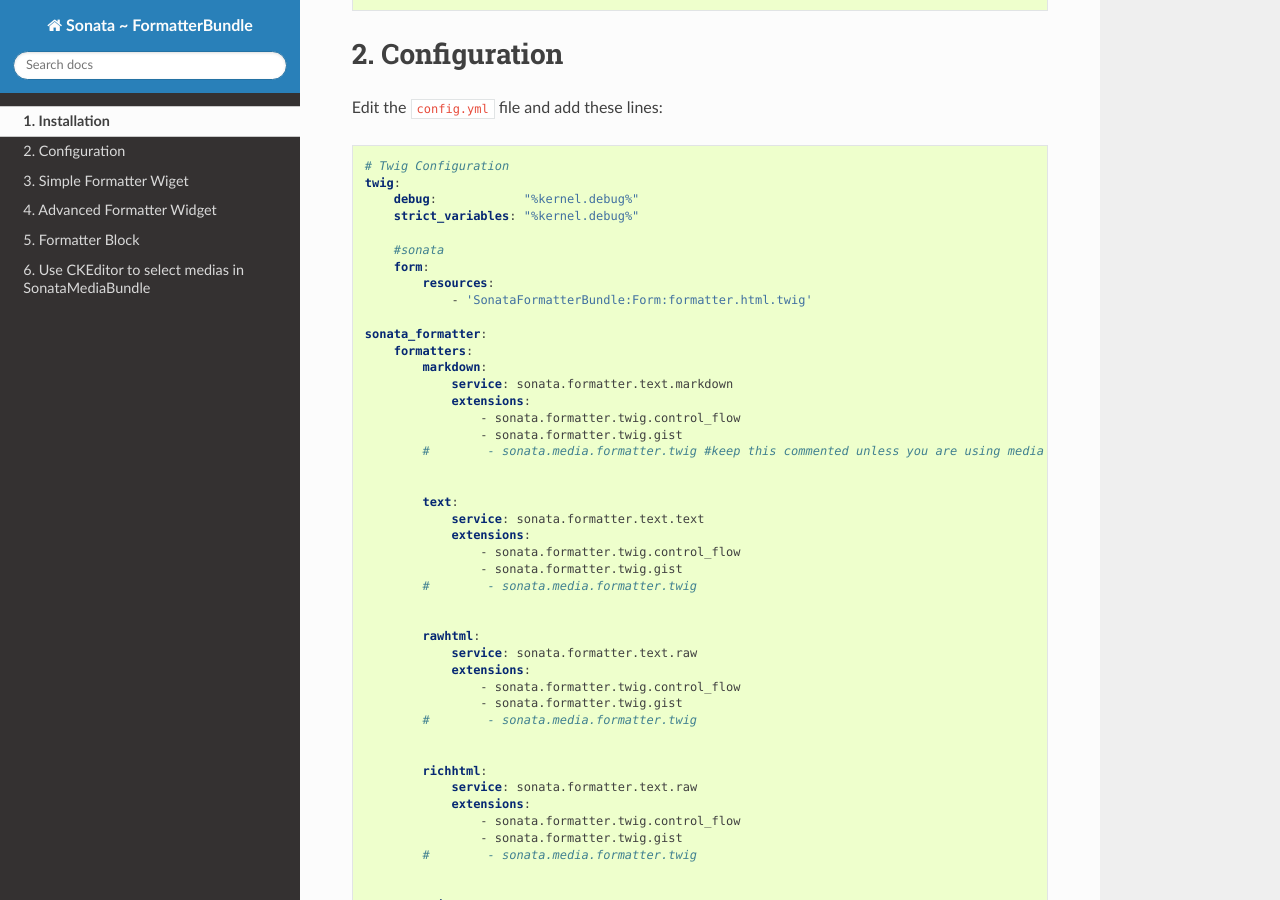
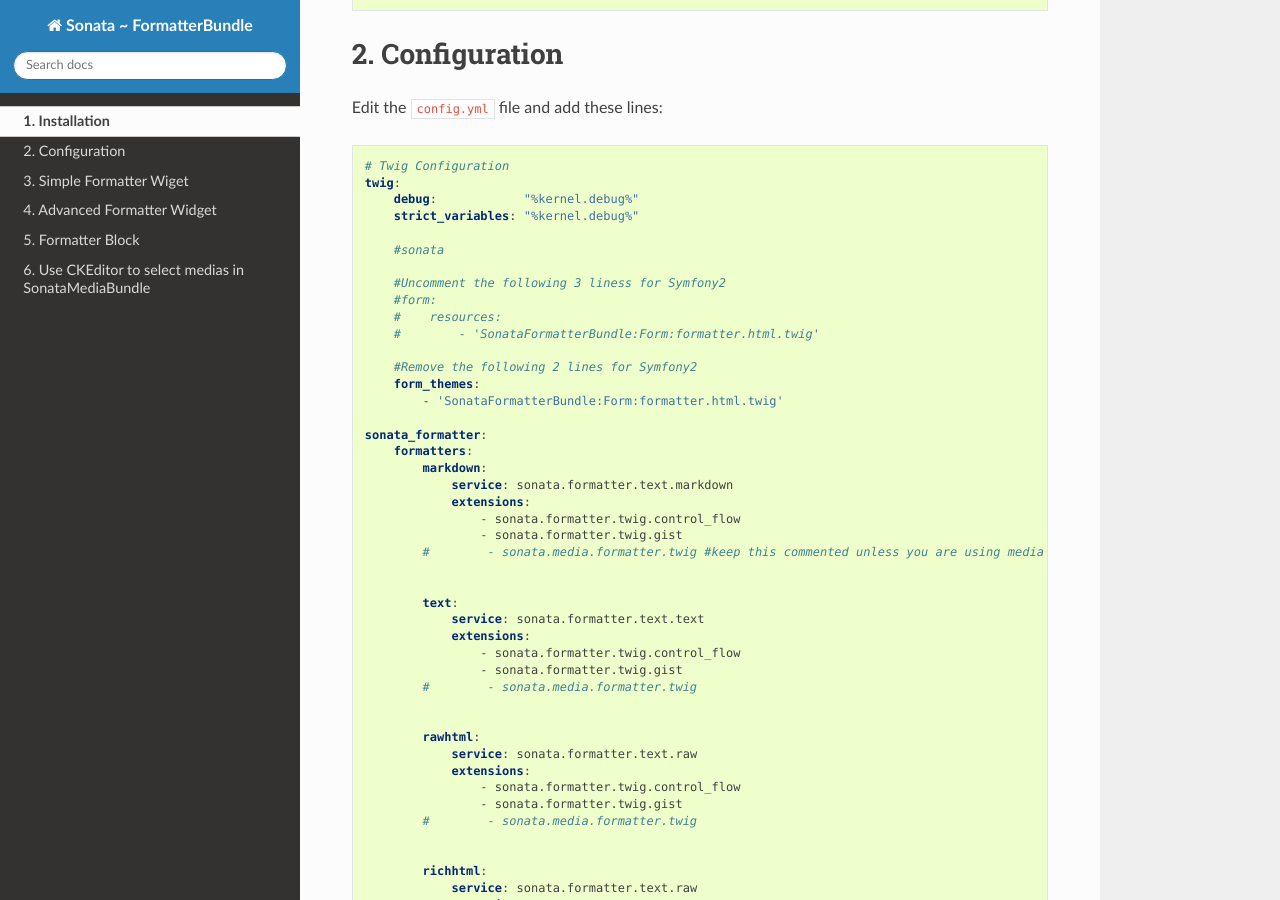
Before and after one commit to sonata-project/SonataFormatterBundle, a Sphinx documentation site: the page built from Resources/doc/reference/installation.rst, in a window 1280 px wide and 900 px high, scrolled down 574 px. Built offline with Sphinx 7.4.7 and the Read the Docs theme 2.0.0, drawn with Linux system fonts in a browser that asks for light colours; pages that are not in the unit, such as notebooks, are missing from menus.

Commit message:
Updated install.rst to be valid for Symfony3
Changed the `form` twig section

```diff
--- a/Resources/doc/reference/installation.rst
+++ b/Resources/doc/reference/installation.rst
@@ -42,9 +42,15 @@
         strict_variables: "%kernel.debug%"
 
         #sonata
-        form:
-            resources:
-                - 'SonataFormatterBundle:Form:formatter.html.twig'
+
+        #Uncomment the following 3 liness for Symfony2
+        #form:
+        #    resources:
+        #        - 'SonataFormatterBundle:Form:formatter.html.twig'
+
+        #Remove the following 2 lines for Symfony2
+        form_themes:
+            - 'SonataFormatterBundle:Form:formatter.html.twig'
 
     sonata_formatter:
         formatters:
```
